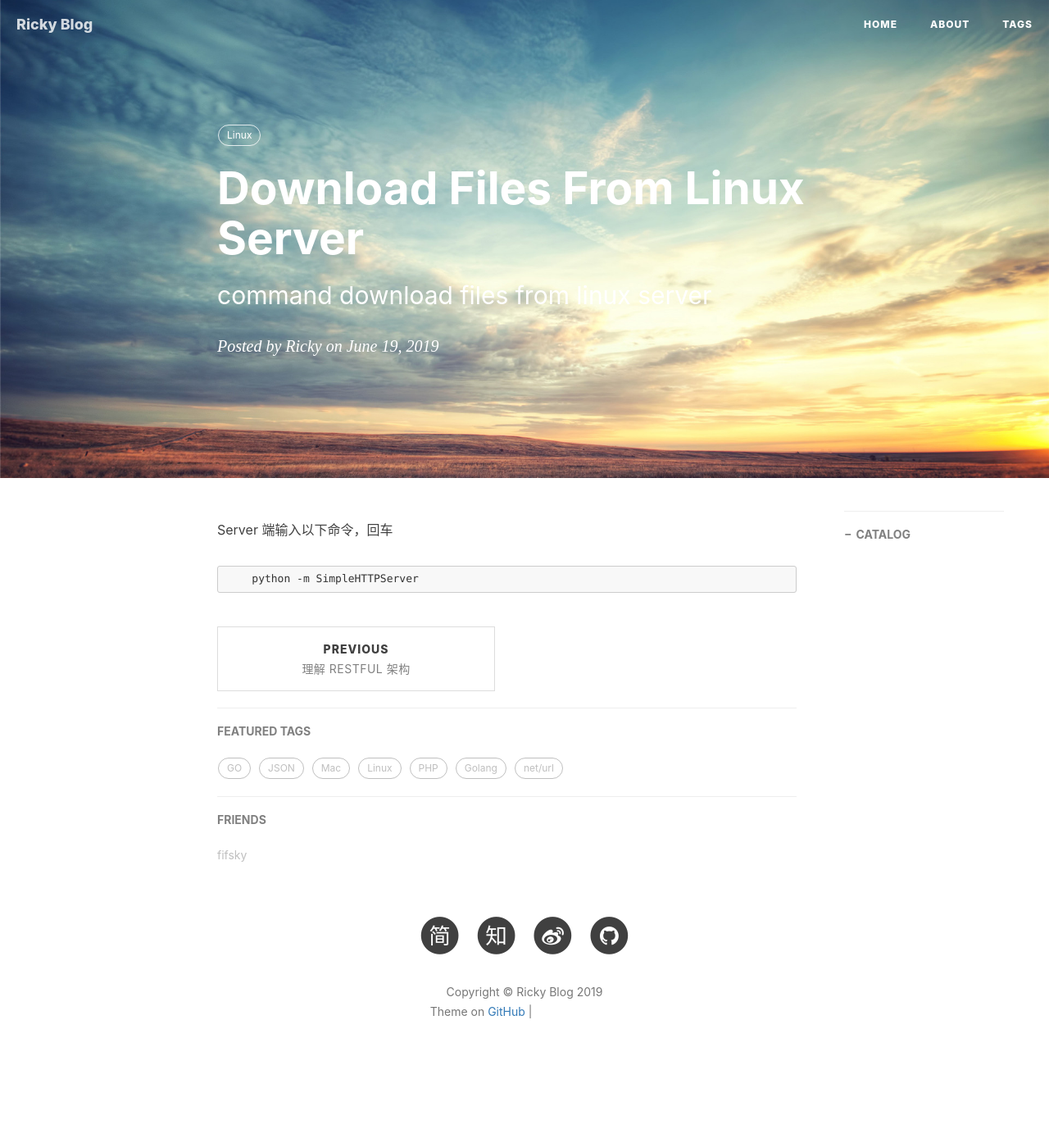
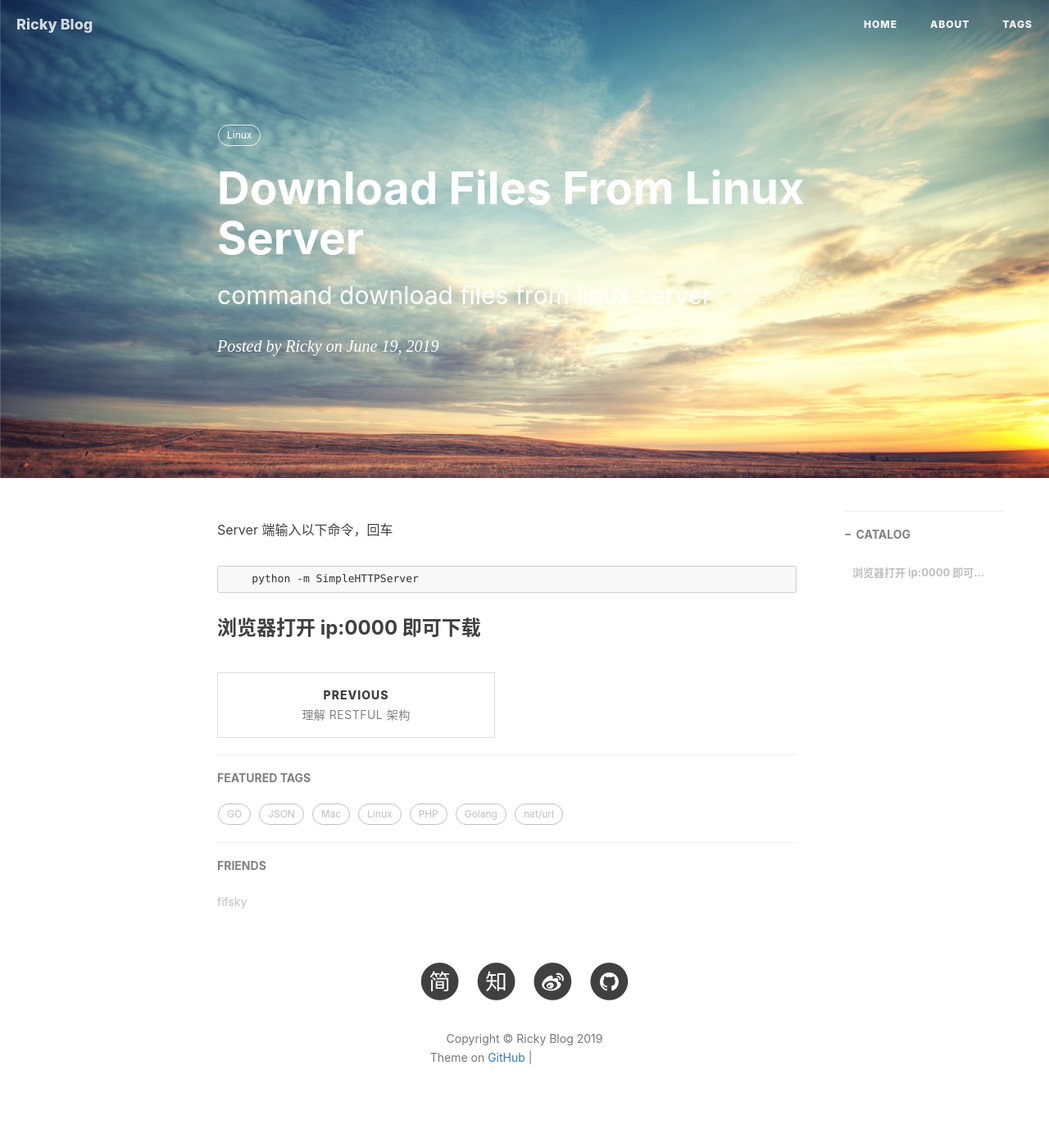
Before and after one commit to huasx/huasx.github.io, a Jekyll site: the page built from _posts/2019-06-19-linux-download.md, in a window 1280 px wide. Shown: the whole page at 82% size. Built offline with Jekyll 4.4.1, drawn with Linux system fonts in a browser that asks for light colours; nearby versions of some CDN libraries; comment, search, counter and statistics services are not loaded; before the commit the page ends 1338 px from its top, so only the background shows below that; grey boxes are pictures that could not be loaded.

Commit message:
update title

````diff
--- a/_posts/2019-06-19-linux-download.md
+++ b/_posts/2019-06-19-linux-download.md
@@ -15,3 +15,5 @@ Server 端输入以下命令，回车
 ```
     python -m SimpleHTTPServer
 ```
+
+### 浏览器打开 ip:0000 即可下载
````
